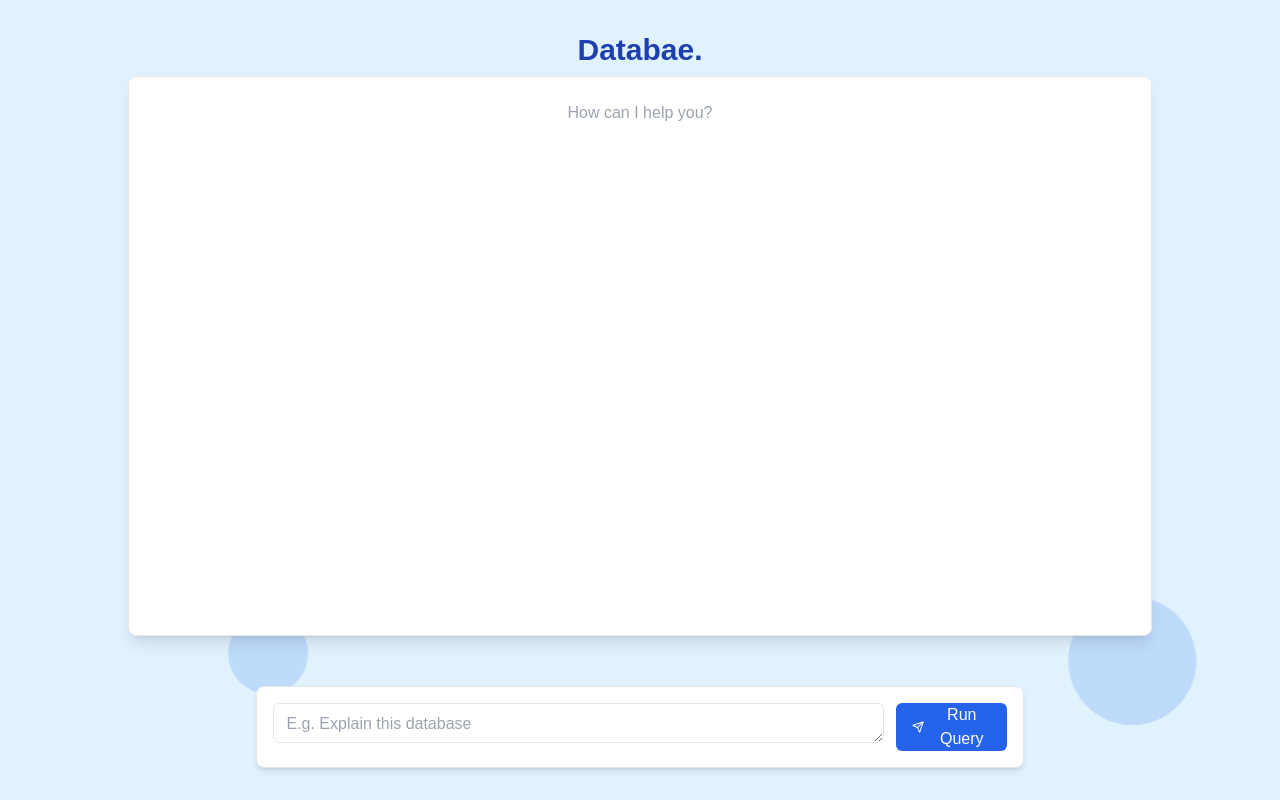
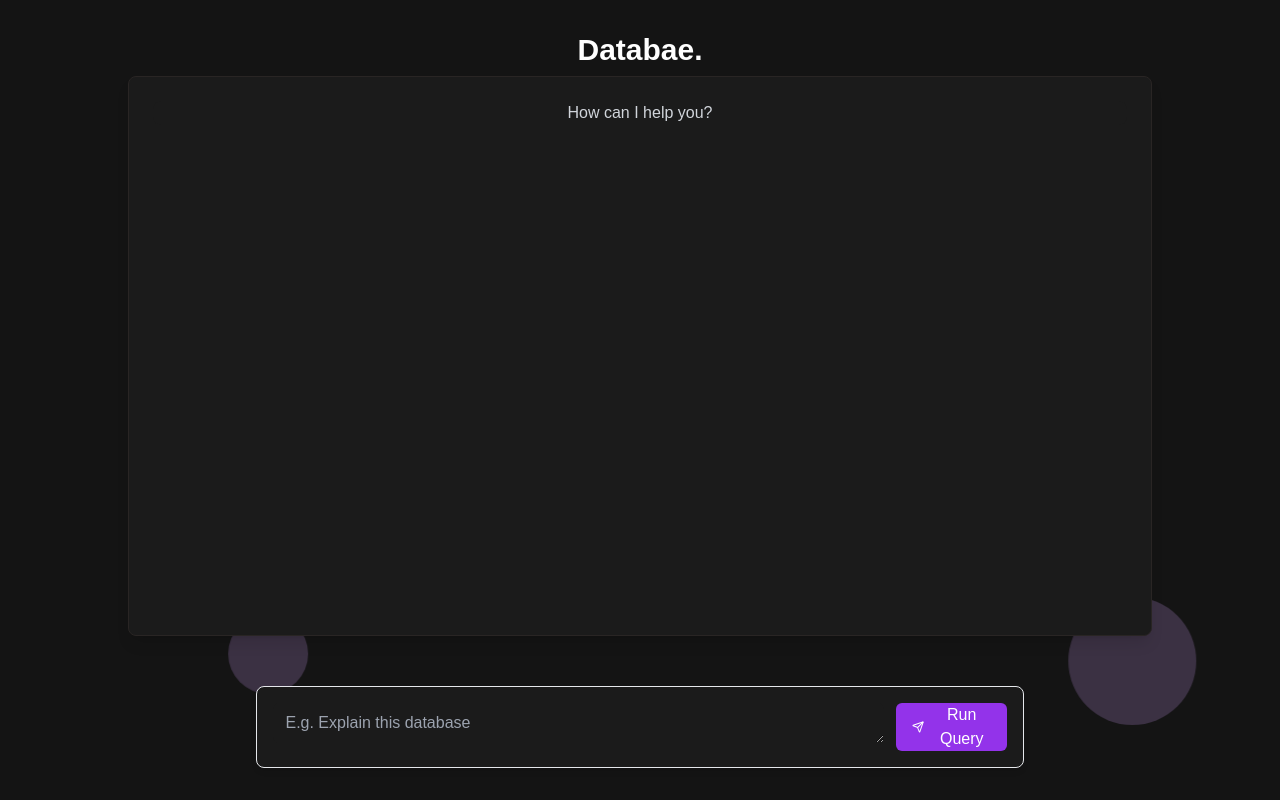
Before and after one commit to trungtran1234/databae-ss, a Next.js app in the folder frontend/: page /dashboard in a window 1280 px wide. Built offline with nearby package versions, Linux system fonts and the light colour scheme.

Commit message:
changed color theme to singlestore darkmode (#4)

```diff
--- a/frontend/src/Components/DataConnection/DatabaseConnection.tsx
+++ b/frontend/src/Components/DataConnection/DatabaseConnection.tsx
@@ -95,9 +95,9 @@ const DatabaseConnection: React.FC<DatabaseConnectionProps> = () => {
                         damping: 35,
                         delay:1.5
                     }}
-                    className="flex flex-col items-center px-6 py-6 max-w-[500px] w-full min-h-fit bg-white rounded-[32px] shadow-[8px_8px_4px_rgba(0,0,0,0.25)]"
+                    className="flex flex-col items-center px-6 py-6 max-w-[500px] w-full min-h-fit bg-[#1B1B1B] rounded-[32px] shadow-[8px_8px_4px_rgba(0,0,0,0.25)]"
                 >
-                    <h1 className="self-center text-2xl font-semibold text-indigo-600">
+                    <h1 className="self-center text-2xl font-semibold text-purple-700">
                         Database Connection
                     </h1>
                     <p className="mt-2.5 text-xs">
@@ -119,7 +119,7 @@ const DatabaseConnection: React.FC<DatabaseConnectionProps> = () => {
                         <div className='flex justify-center'>
                             <button
                                 type="submit"
-                                className="self-center px-9 py-2 mt-7 w-full max-w-[200px] text-xl text-white whitespace-nowrap bg-indigo-600 rounded-2xl"
+                                className="self-center px-9 py-2 mt-7 w-full max-w-[200px] text-xl text-white whitespace-nowrap bg-purple-600 rounded-2xl"
                             >
                                 Connect
                             </button>
--- a/frontend/src/Components/DataConnection/InputField.tsx
+++ b/frontend/src/Components/DataConnection/InputField.tsx
@@ -13,10 +13,10 @@ interface InputFieldProps {
 const InputField: React.FC<InputFieldProps> = ({ label, placeholder, iconSrc, name, value, onChange }) => {
     return (
         <div className="mt-4">
-            <label htmlFor={name} className="text-black">
+            <label htmlFor={name} className="text-white">
                 {label}
             </label>
-            <div className="flex gap-6 pl-2 items-center self-center mt-1.5 text-base bg-neutral-200">
+            <div className="flex gap-6 pl-2 items-center self-center mt-1.5 text-base bg-gray">
                 <img loading="lazy" src={iconSrc} alt="" className="object-contain shrink-0 aspect-square w-[30px]" />
                 <input
                     type={name === "password" ? "password" : "text"} // Handle password type if applicable
@@ -25,7 +25,7 @@ const InputField: React.FC<InputFieldProps> = ({ label, placeholder, iconSrc, na
                     placeholder={placeholder}
                     value={value} // Set the controlled value
                     onChange={onChange} // Set the onChange handler
-                    className="flex-auto py-2 bg-transparent w-64"
+                    className="flex-auto py-2 bg-gray rounded-md w-64"
                     aria-label={label}
                 />
             </div>
--- a/frontend/src/app/dashboard/page.tsx
+++ b/frontend/src/app/dashboard/page.tsx
@@ -137,7 +137,7 @@ export default function DatabaseVisualizer() {
                 initial={{ opacity: 0, y: -20 }}
                 animate={{ opacity: 1, y: 0 }}
                 transition={{ duration: 0.5 }}
-                className="text-3xl font-bold text-blue-800 mb-2 relative z-10"
+                className="text-3xl font-bold text-white mb-2 relative z-10"
             >
                 Databae.
             </motion.h1>
@@ -147,7 +147,7 @@ export default function DatabaseVisualizer() {
                 transition={{ duration: 0.5 }}
                 className="w-full max-w-5xl relative z-0"
             >
-                <Card className="shadow-lg min-h-[calc(100vh-30vh)] max-h-[calc(100vh-45vh)] mb-2 overflow-y-scroll">
+                <Card className="shadow-lg min-h-[calc(100vh-30vh)] border-stone-800  bg-[#1B1B1B] max-h-[calc(100vh-45vh)] mb-2 overflow-y-scroll">
                     <CardContent className="p-6 h-full overflow-y-auto">
                         {isLoading ? (
                             <div className='w-full h-full flex flex-col gap-y-2 items-center justify-center'>
@@ -155,7 +155,7 @@ export default function DatabaseVisualizer() {
                                 <AgentStatus />
                             </div>
                         ) : (
-                            <div className="w-full h-full bg-white rounded-lg flex items-center justify-center text-gray-400 overflow-x-scroll">
+                            <div className="w-full h-full bg-[#1B1B1B] rounded-lg flex items-center justify-center text-gray-300 overflow-auto">
                                 {response ? (
                                     // Check if response contains HTML tags
                                     response.includes('<') && response.includes('>') ? (
@@ -183,18 +183,18 @@ export default function DatabaseVisualizer() {
                 className="w-full max-w-3xl mt-4 mb-8 fixed bottom-0 transform rounded-lg "
 
             >
-                <Card className="shadow-md overflow-hidden">
+                <Card className="shadow-md overflow-hidden bg-[#1B1B1B]">
                     <CardContent className="flex flex-row p-4">
                         <Textarea
                             placeholder=" E.g. Explain this database"
-                            className="w-full bottom-0 min-h-[20px] max-h-10 mr-3 left-1/2 p-2 border border-gray-200 rounded-md"
+                            className="w-full text-white bottom-0 min-h-[20px] max-h-10 mr-3 left-1/2 p-2 border-none bg-[#1B1B1B] rounded-md"
                             value={query}
                             onChange={(e) => setQuery(e.target.value)}
                         />
                         <motion.div whileHover={{ scale: 1.05 }} whileTap={{ scale: 0.95 }}>
                             <Button
                                 onClick={handleRunQuery}
-                                className="bg-blue-600 hover:bg-blue-700 text-white px-4 rounded-md flex items-center"
+                                className="bg-purple-600 hover:bg-purple-700 text-white px-4 rounded-md flex items-center"
                                 disabled={isLoading}
                             >
                                 <Send className="w-4 h-4 mr-2" />
--- a/frontend/src/app/page.tsx
+++ b/frontend/src/app/page.tsx
@@ -21,15 +21,15 @@ export default function Component() {
   }, [])
 
   return (
-    <div className="relative h-screen w-full overflow-hidden bg-blue400">
+    <div className="relative h-screen w-full overflow-hidden bg-ThemeBg">
       <motion.div
-        className="absolute inset-0 bg-blue-300"
+        className="absolute inset-0 bg-zinc-800"
         animate={{
           clipPath: `circle(${mousePosition.x * 0.1 + mousePosition.y * 0.1 + 200}px at ${mousePosition.x}px ${mousePosition.y}px)`,
         }}
         transition={{ type: 'spring', stiffness: 20, damping: 30 }}
       />
-      <div className="relative z-10 flex h-full flex-col items-center justify-center text-blue-500">
+      <div className="relative z-10 flex h-full flex-col items-center justify-center text-white">
         <motion.div
           initial={{ opacity: 0, scale: 0.8 }}
           animate={{ opacity: 1, scale: 1 }}
@@ -51,7 +51,7 @@ export default function Component() {
           databae.
         </motion.h1>
         <motion.p
-          className="mb-8 text-xl text-blue-500"
+          className="mb-8 text-xl text-circleColor"
           initial={{ opacity: 0, y: 50 }}
           animate={{ opacity: 1, y: 0 }}
           transition={{ duration: 0.8, ease: 'easeOut', delay: 0.2 }}
@@ -59,7 +59,7 @@ export default function Component() {
           Simplify Databases.
         </motion.p>
         <motion.button
-          className="rounded-full bg-blue-600 px-8 py-3 text-lg font-semibold text-white shadow-lg transition-colors hover:bg-blue-50"
+          className="rounded-full bg-purple-600 hover:scale-110 px-8 py-3 text-lg font-semibold text-white shadow-lg transition-colors hover:bg-purple-950"
           whileHover={{ scale: 1.05 }}
           whileTap={{ scale: 0.95 }}
           onClick={() => router.push('/connection')}
--- a/frontend/tailwind.config.ts
+++ b/frontend/tailwind.config.ts
@@ -13,8 +13,8 @@ const config: Config = {
   			background: 'var(--background)',
   			foreground: 'var(--foreground)',
   			WhiteBg: '#79aced',
-        ThemeBg: '#e0f2fe',
-        CircleColor: '#3b82f6'
+        ThemeBg: '#141414',
+        CircleColor: '#D6A3FE'
   		},
   		borderRadius: {
   			lg: 'var(--radius)',
```
Also changed, not shown: frontend/src/Components/Background.tsx (+4 -4 lines), frontend/src/Components/ChatInput.tsx (deleted, +0 -47 lines).
